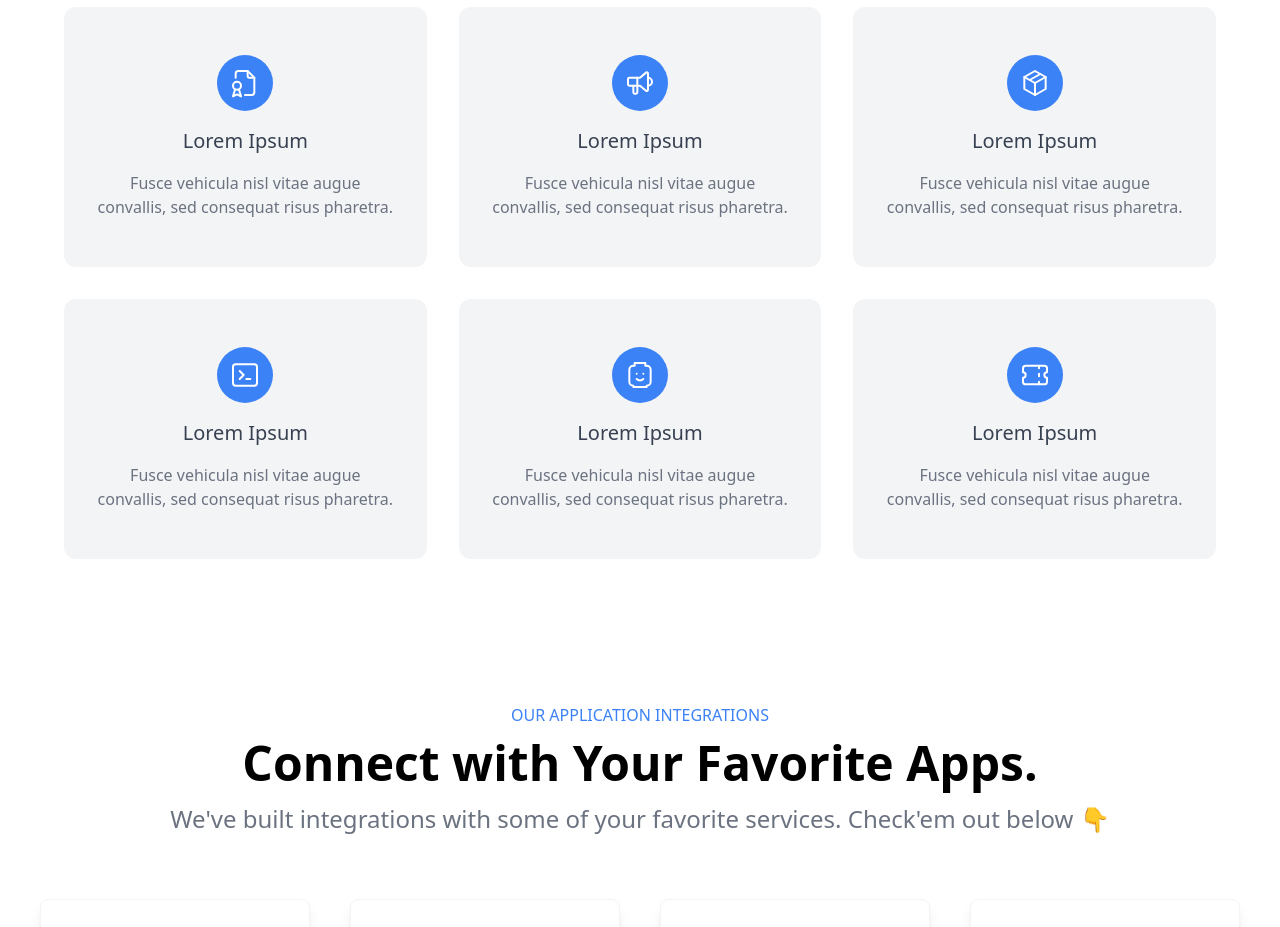
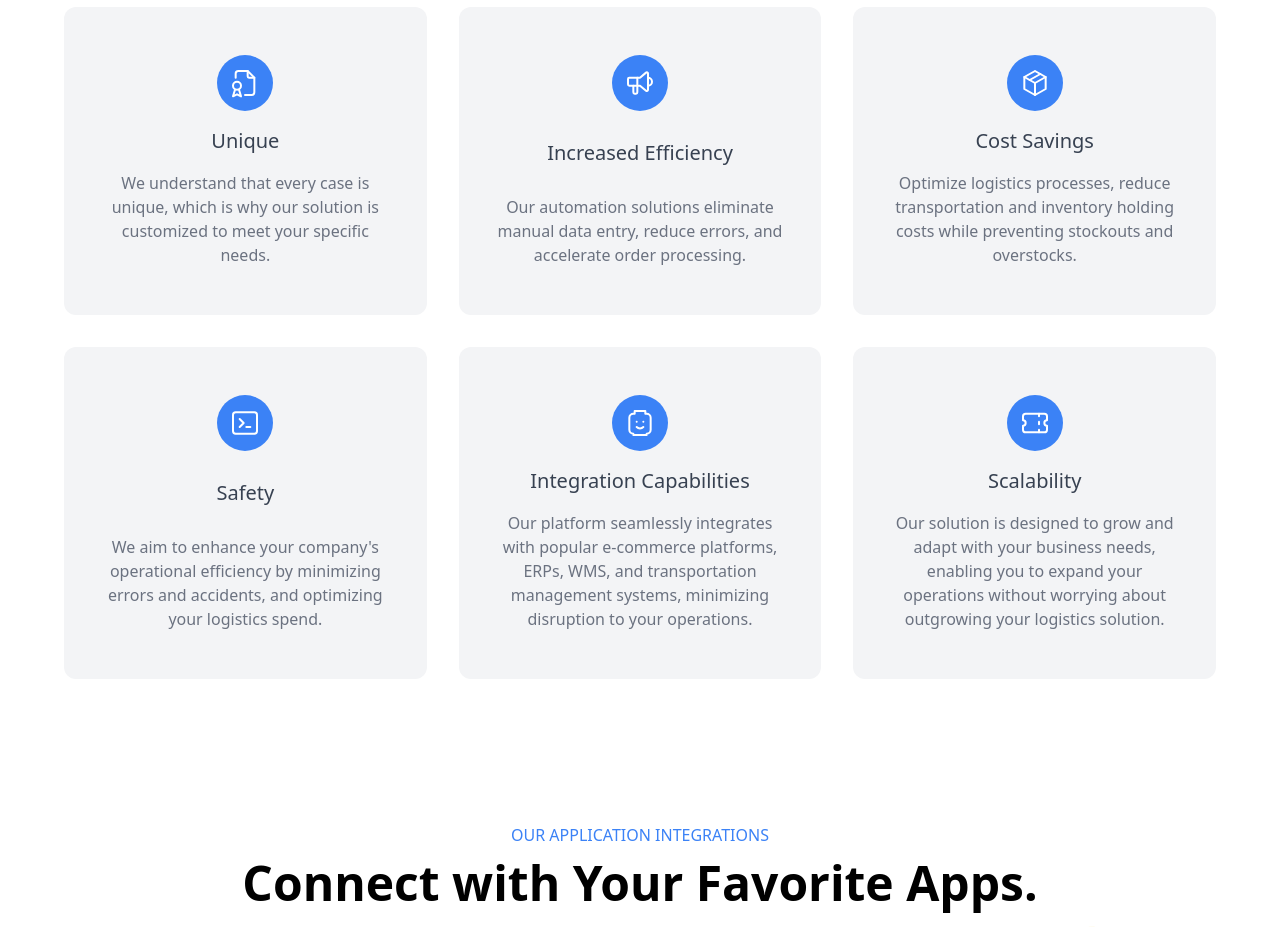
Before and after one commit to pedrotaciano/lysi, a plain HTML site: page index.html in a window 1280 px wide. Shown: the part 1020-1947 px from the top of the page. Drawn offline with nearby package versions, Linux system fonts and the light colour scheme.

Commit message:
update features section

```diff
--- a/index.html
+++ b/index.html
@@ -120,9 +120,9 @@
                             <path d="M4.5 17l-1.5 5l3 -1.5l3 1.5l-1.5 -5"></path>
                         </svg>
                     </div>
-                    <h4 class="text-xl font-medium text-gray-700">Lorem Ipsum</h4>
-                    <p class="text-base text-center text-gray-500">Fusce vehicula nisl vitae augue convallis, sed
-                        consequat risus pharetra.<br></p>
+                    <h4 class="text-xl font-medium text-gray-700">Unique</h4>
+                    <p class="text-base text-center text-gray-500">We understand that every case is unique, which is why
+                        our solution is customized to meet your specific needs.<br></p>
                 </div>
 
                 <div class="flex flex-col items-center justify-between col-span-4 px-8 py-12 space-y-4 bg-gray-100 sm:rounded-xl"
@@ -139,9 +139,11 @@
                             </path>
                         </svg>
                     </div>
-                    <h4 class="text-xl font-medium text-gray-700">Lorem Ipsum</h4>
-                    <p class="text-base text-center text-gray-500">Fusce vehicula nisl vitae augue convallis, sed
-                        consequat risus pharetra.</p>
+                    <h4 class="text-xl font-medium text-gray-700">Increased Efficiency</h4>
+                    <p class="text-base text-center text-gray-500">
+                        Our automation solutions eliminate manual data entry, reduce errors,
+                        and accelerate order processing.
+                    </p>
                 </div>
 
                 <div class="flex flex-col items-center justify-between col-span-4 px-8 py-12 space-y-4 bg-gray-100 sm:rounded-xl"
@@ -158,9 +160,11 @@
                             <line x1="16" y1="5.25" x2="8" y2="9.75"></line>
                         </svg>
                     </div>
-                    <h4 class="text-xl font-medium text-gray-700">Lorem Ipsum</h4>
-                    <p class="text-base text-center text-gray-500">Fusce vehicula nisl vitae augue convallis, sed
-                        consequat risus pharetra.</p>
+                    <h4 class="text-xl font-medium text-gray-700">Cost Savings</h4>
+                    <p class="text-base text-center text-gray-500">Optimize logistics processes,
+                        reduce transportation and inventory holding costs while preventing
+                        stockouts and overstocks.
+                    </p>
                 </div>
 
                 <div class="flex flex-col items-center justify-between col-span-4 px-8 py-12 space-y-4 bg-gray-100 sm:rounded-xl"
@@ -175,9 +179,10 @@
                             <rect x="3" y="4" width="18" height="16" rx="2" class=""></rect>
                         </svg>
                     </div>
-                    <h4 class="text-xl font-medium text-gray-700">Lorem Ipsum</h4>
-                    <p class="text-base text-center text-gray-500">Fusce vehicula nisl vitae augue convallis, sed
-                        consequat risus pharetra.</p>
+                    <h4 class="text-xl font-medium text-gray-700">Safety</h4>
+                    <p class="text-base text-center text-gray-500">We aim to enhance your company's operational
+                        efficiency by minimizing errors and accidents, and optimizing your
+                        logistics spend.</p>
                 </div>
 
                 <div class="flex flex-col items-center justify-between col-span-4 px-8 py-12 space-y-4 bg-gray-100 sm:rounded-xl"
@@ -195,9 +200,10 @@
                                 class=""></path>
                         </svg>
                     </div>
-                    <h4 class="text-xl font-medium text-gray-700">Lorem Ipsum</h4>
-                    <p class="text-base text-center text-gray-500">Fusce vehicula nisl vitae augue convallis, sed
-                        consequat risus pharetra.</p>
+                    <h4 class="text-xl font-medium text-gray-700">Integration Capabilities</h4>
+                    <p class="text-base text-center text-gray-500">Our platform seamlessly integrates with popular
+                        e-commerce platforms, ERPs, WMS, and transportation management systems,
+                        minimizing disruption to your operations.</p>
                 </div>
 
                 <div class="flex flex-col items-center justify-between col-span-4 px-8 py-12 space-y-4 bg-gray-100 sm:rounded-xl"
@@ -215,9 +221,10 @@
                             </path>
                         </svg>
                     </div>
-                    <h4 class="text-xl font-medium text-gray-700">Lorem Ipsum</h4>
-                    <p class="text-base text-center text-gray-500">Fusce vehicula nisl vitae augue convallis, sed
-                        consequat risus pharetra.</p>
+                    <h4 class="text-xl font-medium text-gray-700">Scalability</h4>
+                    <p class="text-base text-center text-gray-500">Our solution is designed to grow and adapt with your
+                        business needs, enabling you to expand your operations without
+                        worrying about outgrowing your logistics solution.</p>
                 </div>
 
             </div>
```
